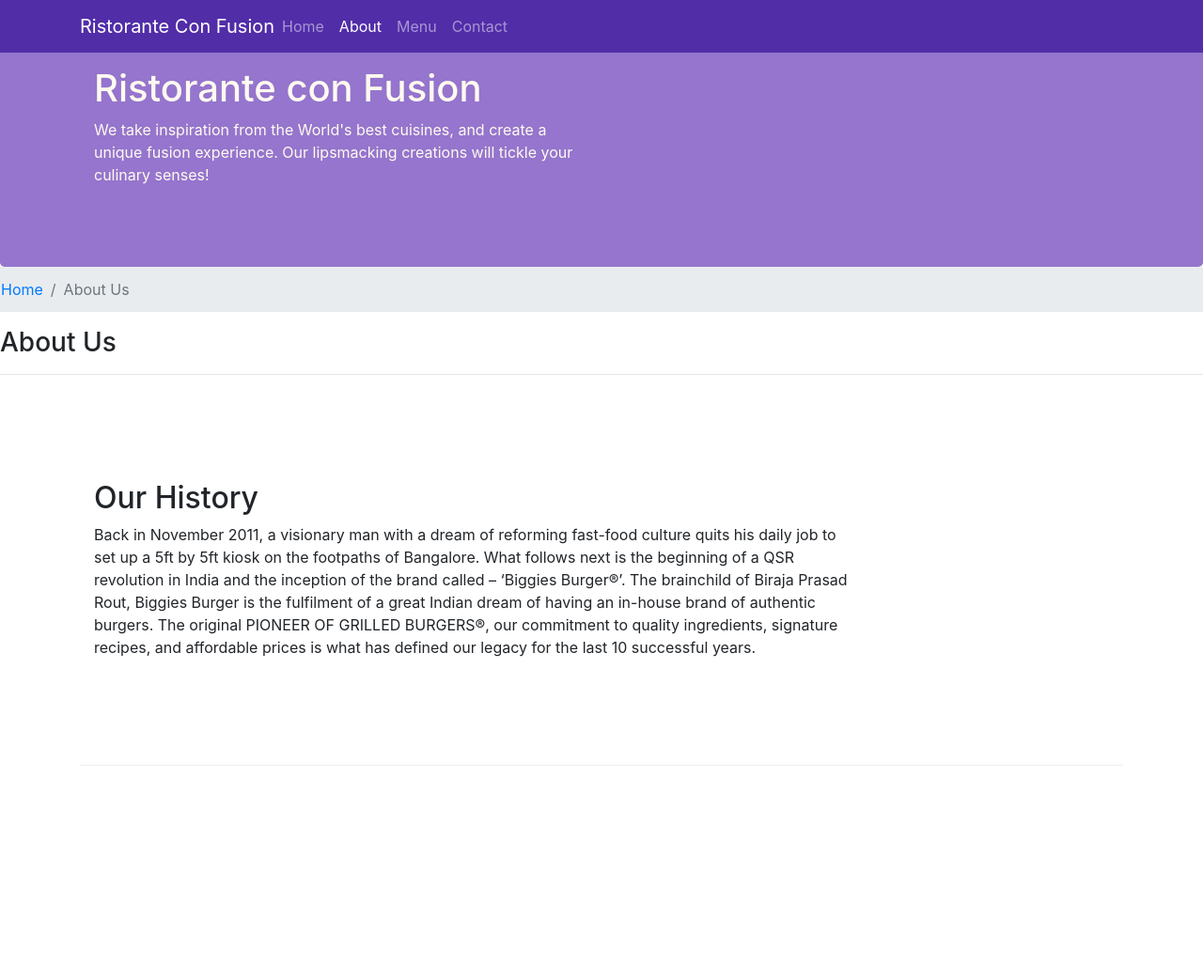
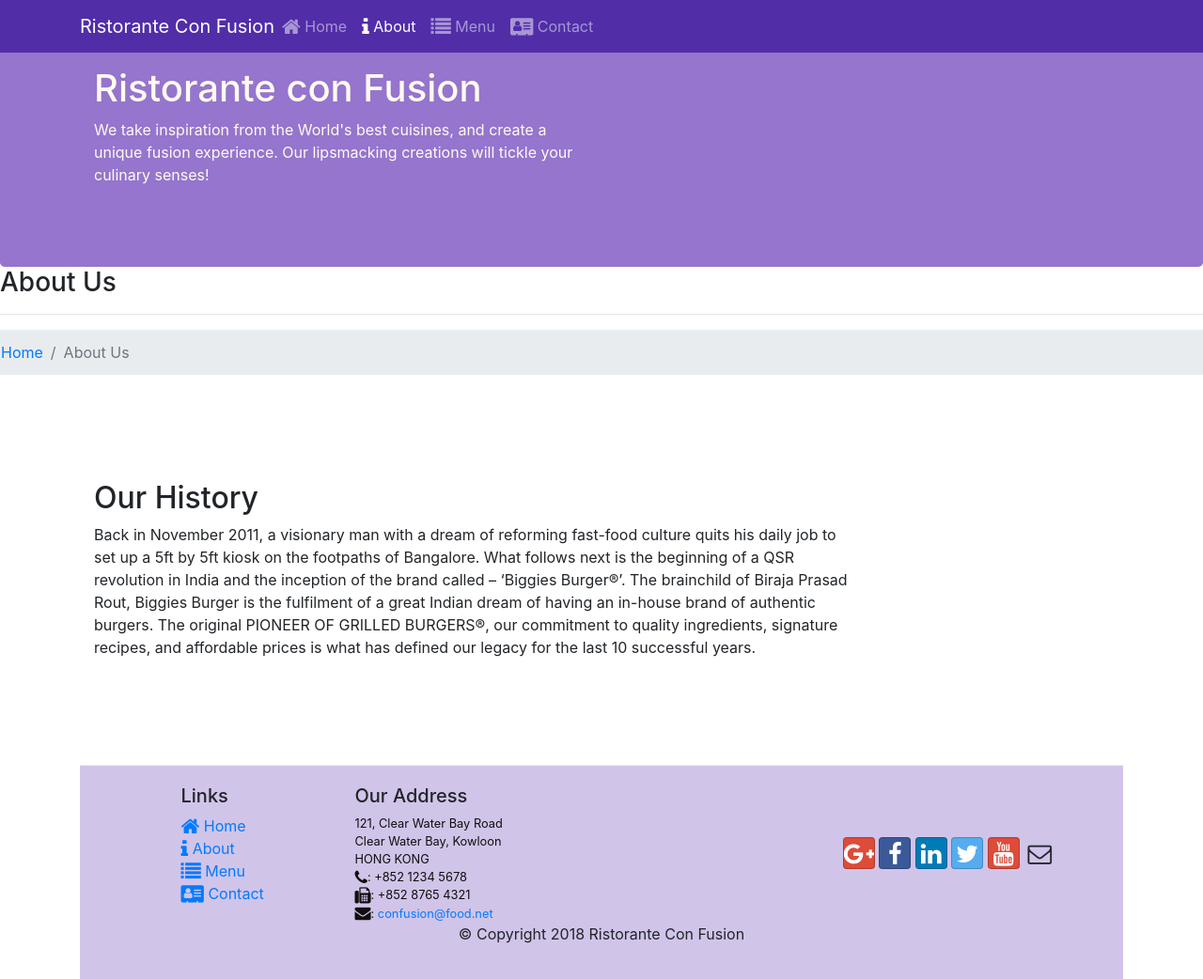
Before and after one commit to Rahulj06/Bootstrap, a website: page about.html in a window 1280 px wide. Shown: the whole page at 94% size. Before the commit the page ends 815 px from the top, so only its background shows below. Drawn offline with nearby package versions, Linux system fonts and the light colour scheme.

Commit message:
icon-fonts

```diff
--- a/about.html
+++ b/about.html
@@ -8,6 +8,8 @@
 
         <!-- Bootstrap CSS -->
         <link rel="stylesheet" href="node_modules/bootstrap/dist/css/bootstrap.min.css">
+        <link rel="stylesheet" href="node_modules/font-awesome/css/font-awesome.min.css">
+        <link rel="stylesheet" href="node_modules/bootstrap-social/bootstrap-social.css">
         <link rel="stylesheet" href="css/styles.css">
         <title>About Us</title>
     </head>
@@ -21,10 +23,10 @@
             <a class="navbar-brand mr-auto" href="./index.html">Ristorante Con Fusion</a>
             <div class="collapse navbar-collapse" id="Navbar">
                 <ul class="navbar-nav mr-auto">
-                    <li class="nav-item"><a class="nav-link" href="./index.html">Home</a></li>
-                    <li class="nav-item active"><a class="nav-link" href="#">About</a></li>
-                    <li class="nav-item"><a class="nav-link" href="#">Menu</a></li>
-                    <li class="nav-item"><a class="nav-link" href="#">Contact</a></li>
+                    <li class="nav-item"><a class="nav-link" href="./index.html"><span class="fa fa-home fa-lg"></span> Home</a></li>
+                    <li class="nav-item active"><a class="nav-link" href="#"><span class="fa fa-info fa-lg"></span> About</a></li>
+                    <li class="nav-item"><a class="nav-link" href="#"><span class="fa fa-list fa-lg"></span> Menu</a></li>
+                    <li class="nav-item"><a class="nav-link" href="#"><span class="fa fa-address-card fa-lg"></span> Contact</a></li>
                 </ul>
             </div>
         </div>
@@ -47,7 +49,7 @@
                 <li class="breadcrumb-item"><a href="./index.html">Home</a></li>
                 <li class="breadcrumb-item active">About Us</li>
             </ol>
-        <div class="col-12">
+        <div class="col col-sm order-sm-first col-md">
             <h3>About Us</h3>
             <hr>
         </div>
@@ -65,5 +67,47 @@
             </div>
         </div>
 
+        <footer class="footer">
+            <div class="container">
+                <div class="row">
+                    <div class="col-4 offset-1 col-sm-2">
+                        <h5>Links</h5>
+                        <ul class="list-unstyled">
+                            <li><a href="#"><span class="fa fa-home fa-lg"></span> Home</a></li>
+                            <li><a href="./about.html"><span class="fa fa-info fa-lg"></span> About</a></li>
+                            <li><a href="#"><span class="fa fa-list fa-lg"></span> Menu</a></li>
+                            <li><a href="#"><span class="fa fa-address-card fa-lg"></span> Contact</a></li>
+                        </ul>
+                    </div>
+                    <div class="col-7 col-sm-5">
+                        <h5>Our Address</h5>
+                        <address class="address">
+                          121, Clear Water Bay Road<br>
+                          Clear Water Bay, Kowloon<br>
+                          HONG KONG<br>
+                          <i class="fa fa-phone fa-lg"></i>: +852 1234 5678<br>
+                          <i class="fa fa-fax fa-lg"></i>: +852 8765 4321<br>
+                          <i class="fa fa-envelope fa-lg"></i>: <a href="mailto:confusion@food.net">confusion@food.net</a>
+                       </address>
+                    </div>
+                    <div class="col-12 col-sm-4 align-self-center">
+                        <div class="text-center">
+                            <a class="btn btn-social-icon btn-google" href="http://google.com/+"><i class="fa fa-google-plus fa-lg"></i></a>
+                            <a class="btn btn-social-icon btn-facebook" href="http://www.facebook.com/profile.php?id="><i class="fa fa-facebook fa-lg"></i></a>
+                            <a class="btn btn-social-icon btn-linkedin" href="http://www.linkedin.com/in/"><i class="fa fa-linkedin fa-lg"></i></a>
+                            <a class="btn btn-social-icon btn-twitter" href="http://twitter.com/"><i class="fa fa-twitter fa-lg"></i></a>
+                            <a class="btn btn-social-icon btn-google" href="http://youtube.com/"><i class="fa fa-youtube fa-lg"></i></a>
+                            <a class="btn btn-social-icon" href="mailto:"><i class="fa fa-envelope-o fa-lg"></i></a>
+                        </div>
+                    </div>
+               </div>
+               <div class="row justify-content-center">
+                    <div class="col-auto">
+                        <p>© Copyright 2018 Ristorante Con Fusion</p>
+                    </div>
+               </div>
+            </div>
+        </footer>
+
 </body>
 </html>
--- a/package.json
+++ b/package.json
@@ -15,6 +15,8 @@
   },
   "dependencies": {
     "bootstrap": "^4.6.0",
+    "bootstrap-social": "^5.1.1",
+    "font-awesome": "^4.7.0",
     "jquery": "^3.6.0",
     "popper.js": "^1.12.9"
   }
```
Also changed, not shown: index.html (+19 -17 lines), 1 other file.
